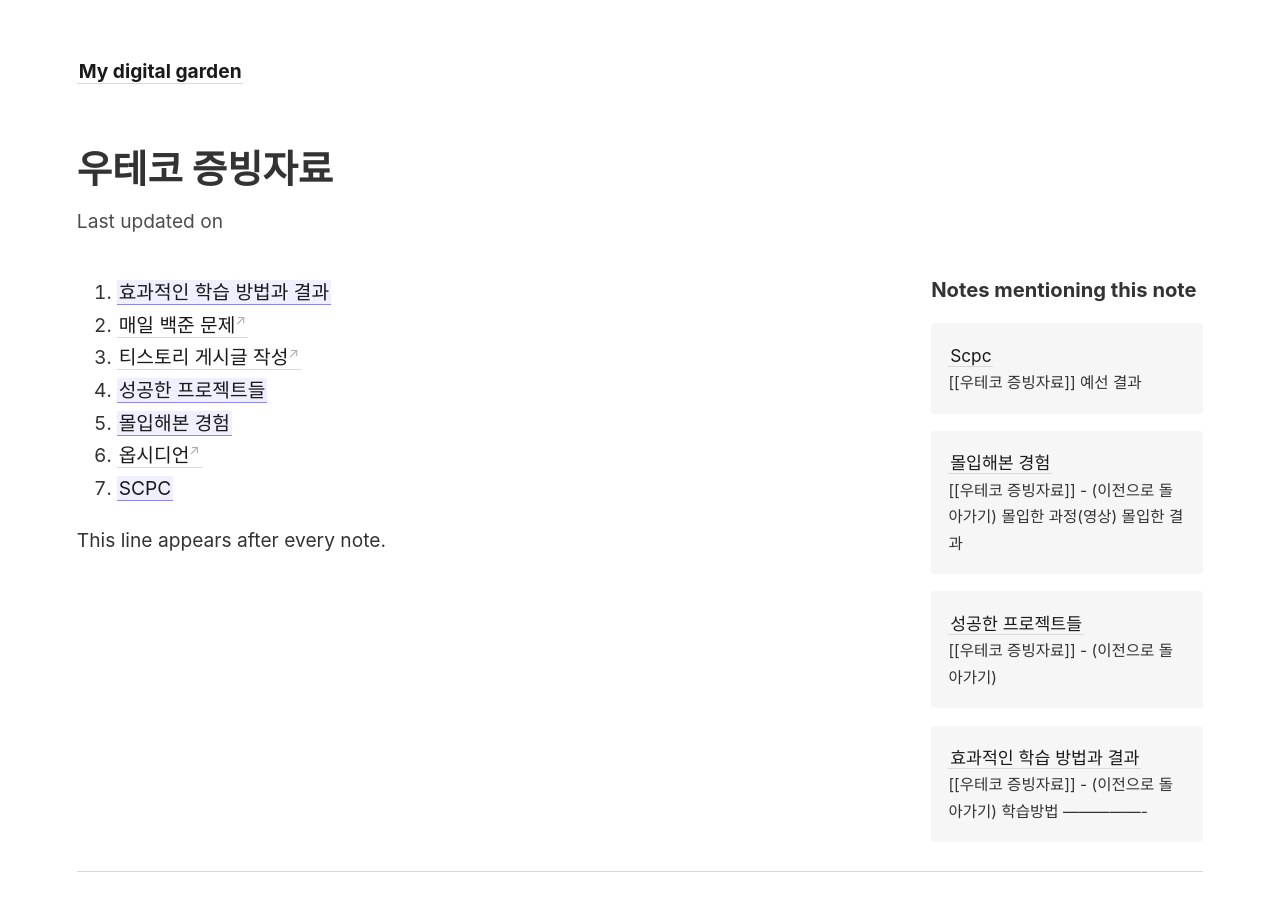
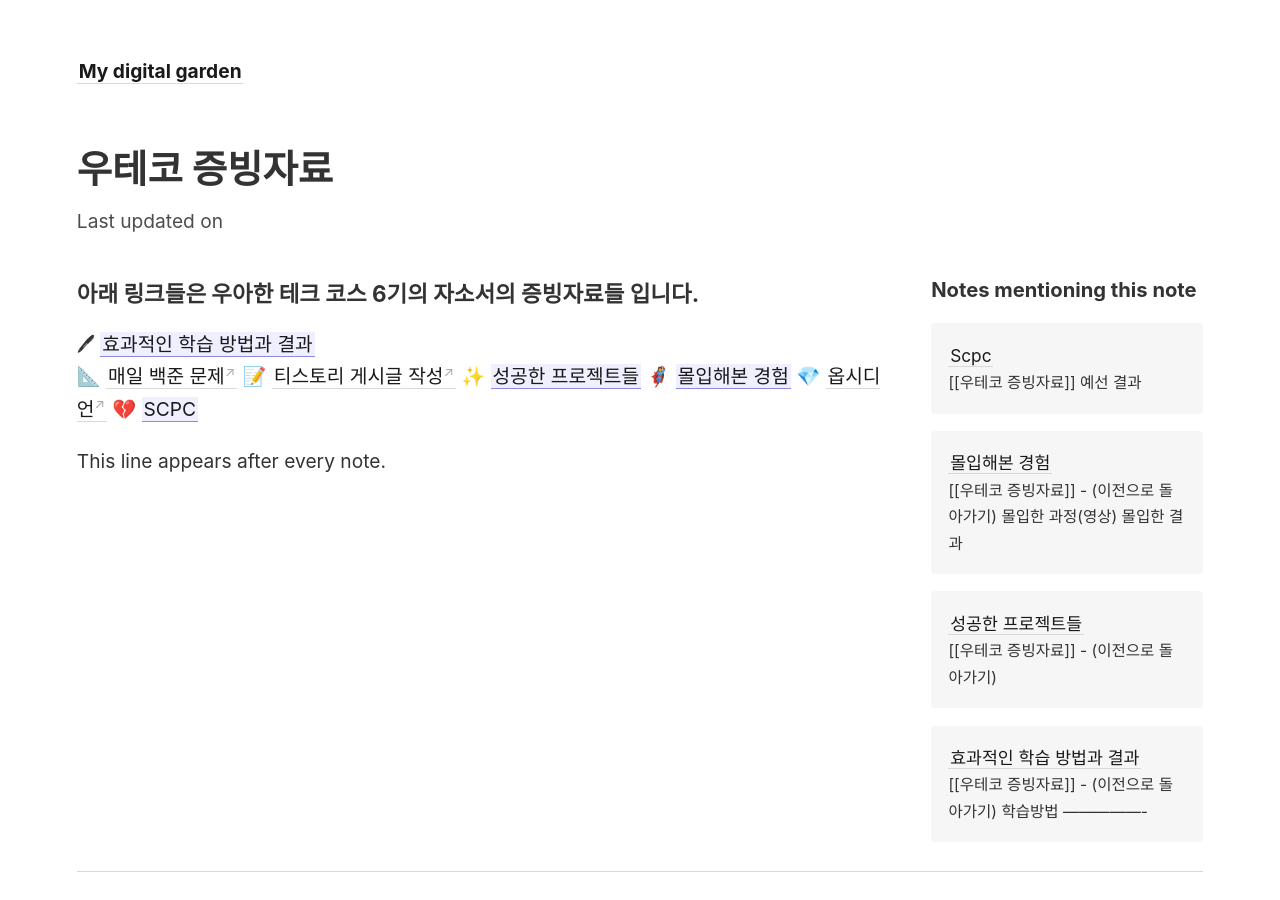
Before and after one commit to djLee77/2ndBrain, a Jekyll site: the page built from _notes/Archive/우테코/우테코 증빙자료.md, in a window 1280 px wide and 900 px high. Built offline with Jekyll 4.4.1, drawn with Linux system fonts in a browser that asks for light colours.

Commit message:
Update 우테코 증빙자료.md
우테코 증빙자료 리스트 번호 -> 이모지

```diff
--- a/_notes/Archive/우테코/우테코 증빙자료.md
+++ b/_notes/Archive/우테코/우테코 증빙자료.md
@@ -1,7 +1,9 @@
-1. [[효과적인 학습 방법과 결과]]
-2. [매일 백준 문제](https://www.acmicpc.net/user/eowns1111)
-3. [티스토리 게시글 작성](https://dnd0707.tistory.com/)
-4. [[성공한 프로젝트들]]
-5. [[몰입해본 경험]]
-6. [옵시디언](https://dj2ndbrain.netlify.app/javascript)
-7. [[SCPC]]
+### 아래 링크들은 우아한 테크 코스 6기의 자소서의 증빙자료들 입니다.
+
+🖊 [[효과적인 학습 방법과 결과]]
+📐 [매일 백준 문제](https://www.acmicpc.net/user/eowns1111)
+📝 [티스토리 게시글 작성](https://dnd0707.tistory.com/)
+✨ [[성공한 프로젝트들]]
+🦸‍♀️ [[몰입해본 경험]]
+💎 [옵시디언](https://dj2ndbrain.netlify.app/javascript)
+💔 [[SCPC]]
```
